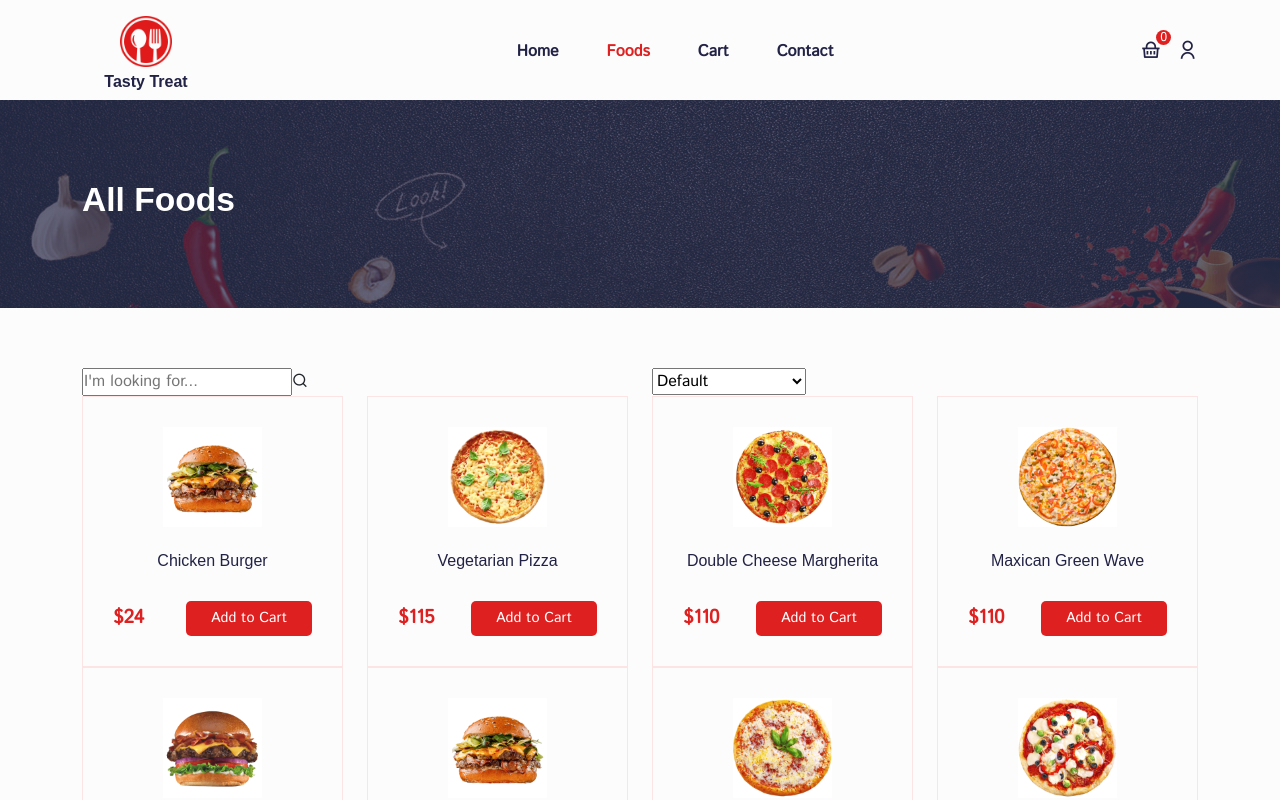
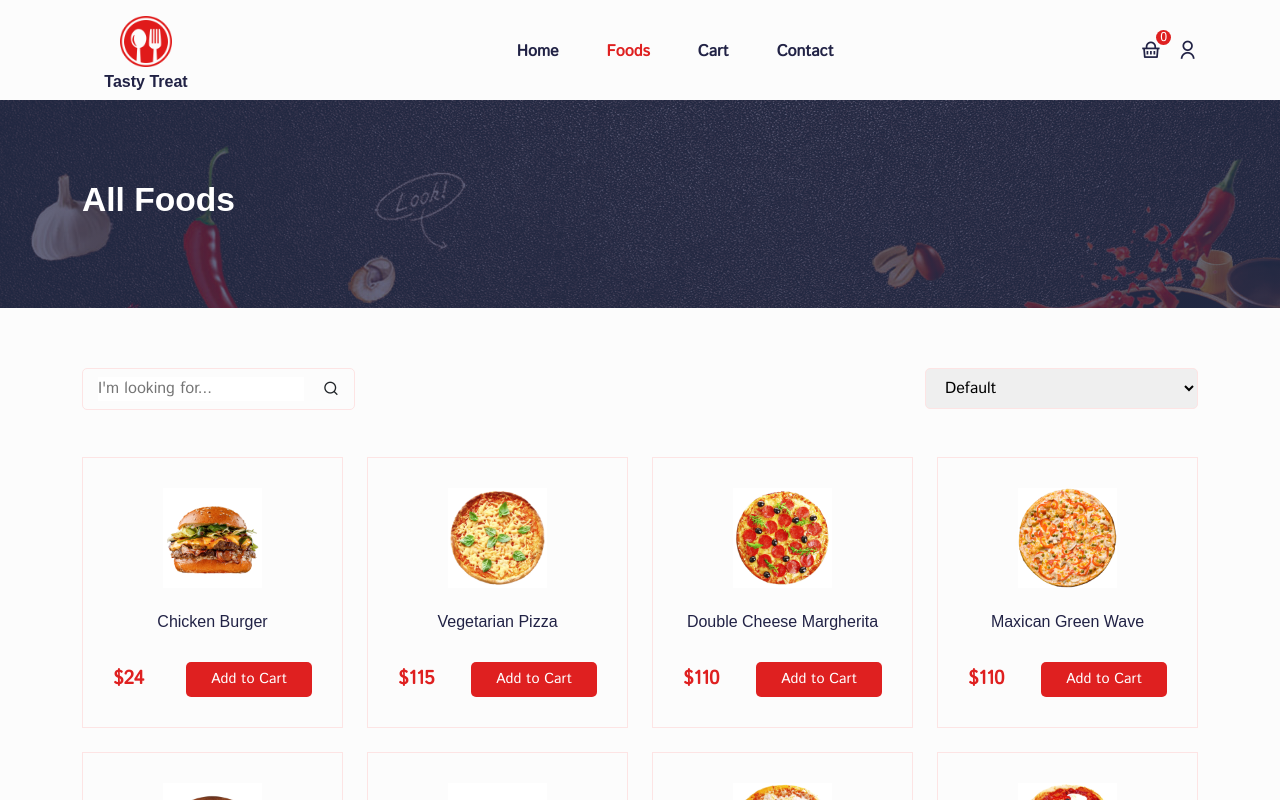
Before and after one commit to gholamreza-hasnzade/Reactjs-food-App-redux-toolkit, a React (Create React App) app: page /foods in a window 1280 px wide. Shown: the top 800 px of the page. Built offline with nearby package versions, Linux system fonts and the light colour scheme; a web font is replaced by a local one.

Commit message:
fiexed filter

```diff
--- a/src/pages/allFoods/AllFoods.jsx
+++ b/src/pages/allFoods/AllFoods.jsx
@@ -17,16 +17,19 @@ const AllFoods = () => {
         <Container>
           <Row>
             <Col lg="6" md="6" sm="6">
-              <div className="search__widget">
+              <div
+                className="search__widget d-flex align-items-center
+              justify-content-between w-50"
+              >
                 <input type="text" placeholder="I'm looking for..." />
                 <span>
                   <i className="ri-search-line"></i>
                 </span>
               </div>
             </Col>
-            <Col lg="6" md="6" sm="6">
-              <div className="sorting__widget">
-                <select>
+            <Col lg="6" md="6" sm="6" className="mb-5">
+              <div className="sorting__widget text-end">
+                <select className="w-50">
                   <option>Default</option>
                   <option value="ascending">Alphabetically, A-Z</option>
                   <option value="descending">Alphabetically, Z-A</option>
@@ -37,7 +40,7 @@ const AllFoods = () => {
             </Col>
 
             {products.map((item) => (
-              <Col lg="3" md="4" sm="6" xs="6">
+              <Col lg="3" md="4" sm="6" xs="6" className="mb-4">
                 <ProductCard key={item.id} item={item} />
               </Col>
             ))}
--- a/src/pages/allFoods/all-foods.css
+++ b/src/pages/allFoods/all-foods.css
@@ -0,0 +1,13 @@
+.sorting__widget select,
+.search__widget {
+  padding: 7px 15px;
+  border-radius: 5px;
+  border: 1px solid #fde4e4;
+}
+.search__widget input {
+  border: none;
+  outline: none;
+}
+.search__widget input:focus {
+  outline: none;
+}
```
